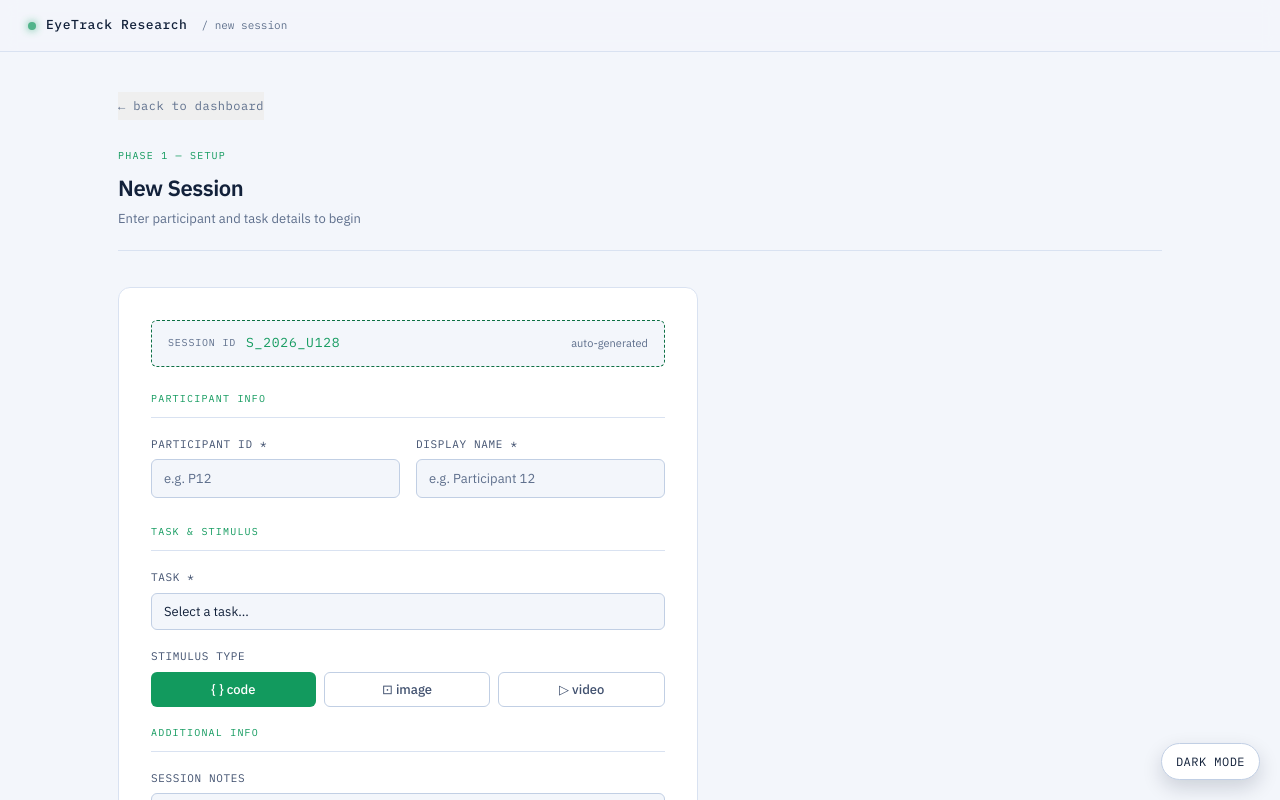
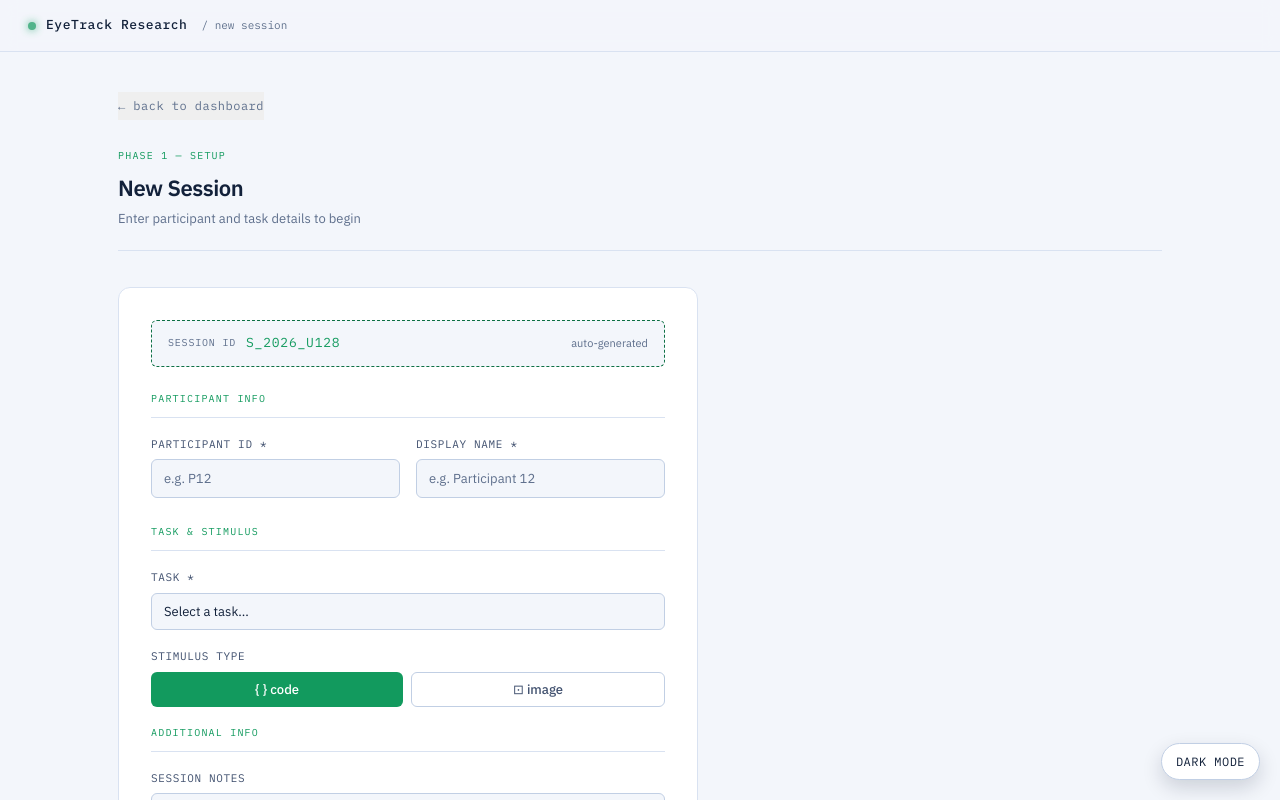
Before and after one commit to BrentLamplugh/483w_Project_G02_New_Repo, a React (Vite) app in the folder eyetracker frontend/: page /sessions/new in a window 1280 px wide. Shown: the top 800 px of the page. Built offline with nearby package versions, Linux system fonts and the light colour scheme.

Commit message:
remove video stimulus button

```diff
--- a/eyetracker frontend/src/pages/NewSession.jsx
+++ b/eyetracker frontend/src/pages/NewSession.jsx
@@ -177,7 +177,7 @@ export default function NewSession() {
           <div className="form-group">
             <label className="form-label">Stimulus Type</label>
             <div style={{ display: 'flex', gap: 8 }}>
-              {['code', 'image', 'video'].map(type => (
+              {['code', 'image'].map(type => (
                 <button
                   key={type}
                   className={`btn ${form.stimulus_type === type ? 'btn-primary' : 'btn-ghost'}`}
```
